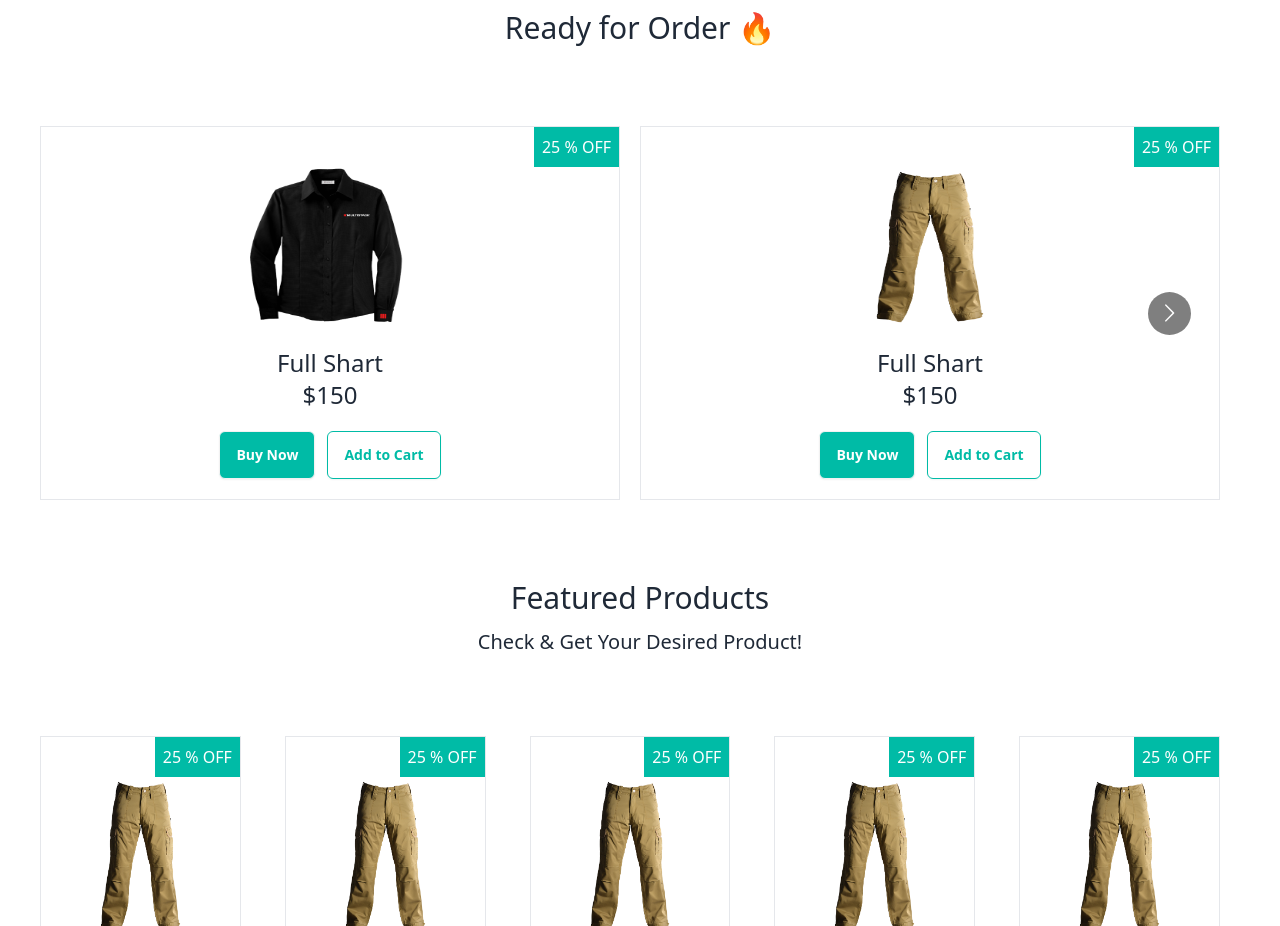
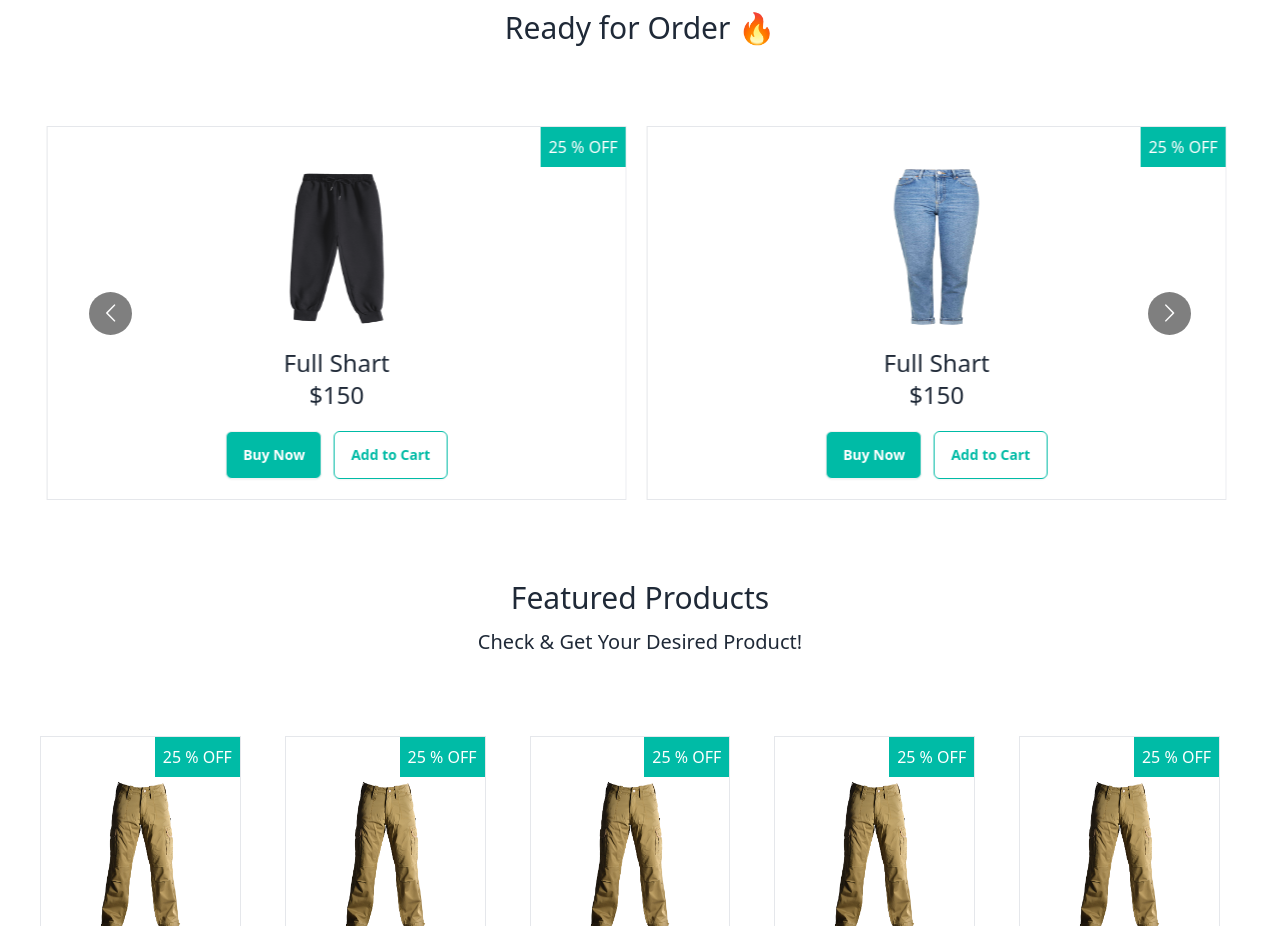
Before and after one commit to kalidashodekare14/QuickShop-Client, a React (Vite) app: page / in a window 1280 px wide. Shown: the part 1120-2046 px from the top of the page. Built offline with nearby package versions, Linux system fonts and the light colour scheme.

Commit message:
Home Page Card Carousel Update

```diff
--- a/src/Components/ReadyOrderBanner/ReadyOrderBanner.jsx
+++ b/src/Components/ReadyOrderBanner/ReadyOrderBanner.jsx
@@ -37,7 +37,11 @@ const ReadyOrderBanner = () => {
             <div>
                 <h1 className='text-center text-3xl lg:my-20 my-10'>Ready for Order 🔥</h1>
             </div>
-            <Carousel responsive={responsive}>
+            <Carousel
+                autoPlay={true}
+                autoPlaySpeed={3000}
+                infinite={true}
+                responsive={responsive}>
                 {/* card 1 */}
                 <div className="relative border flex flex-col justify-center items-center p-5 me-5">
                     <div className="absolute top-0 right-0 p-2 bg-[#00bba6]">
```
